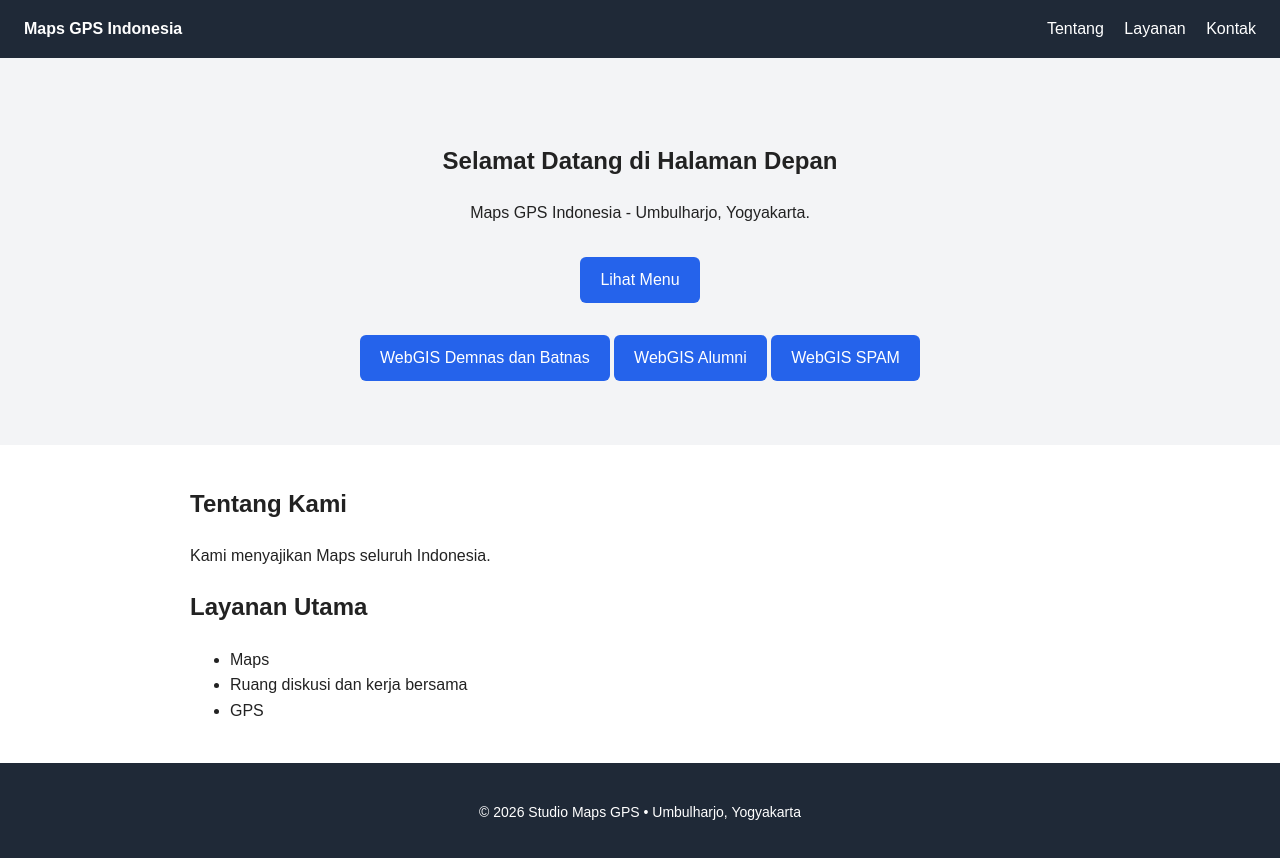
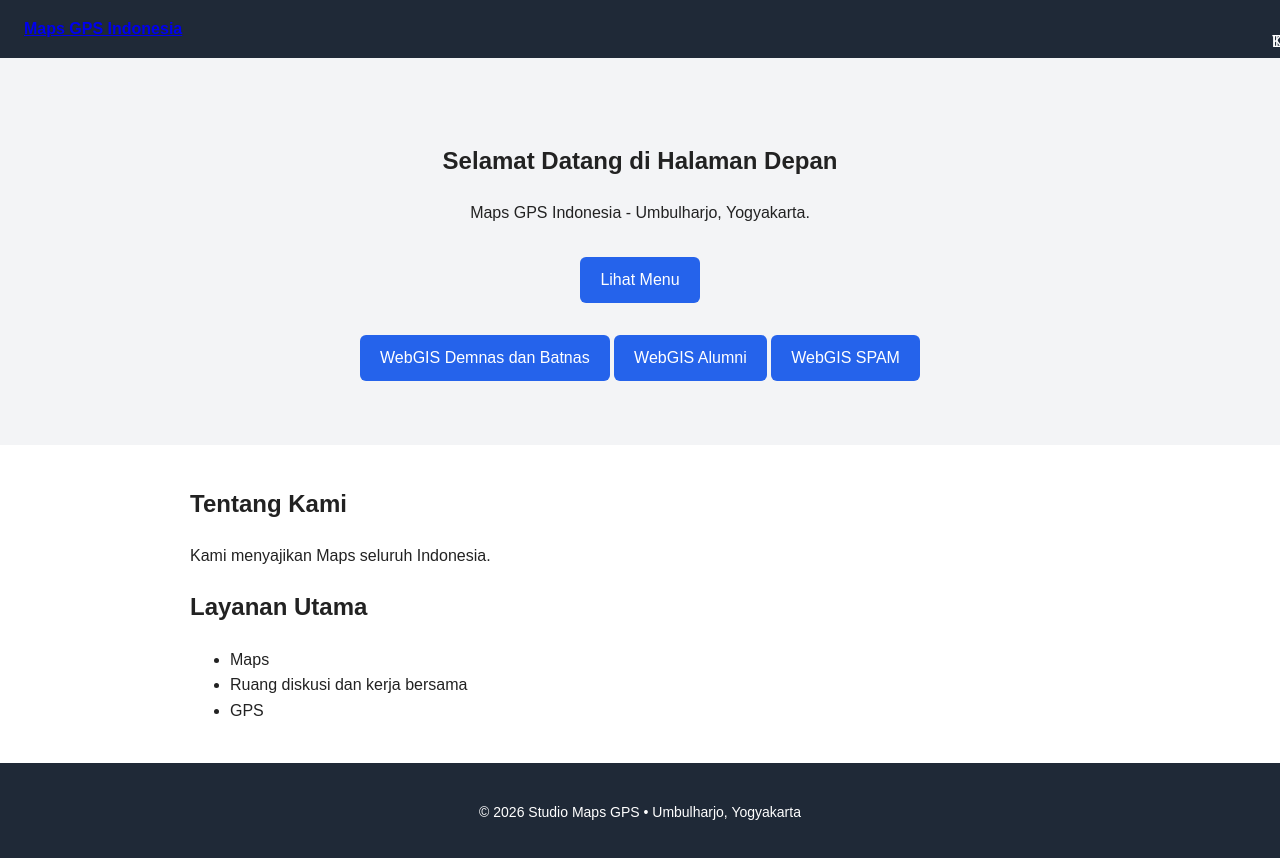
Before and after one commit to mapsgps/mapsgps, a plain HTML site: page index.html in a window 1280 px wide. Drawn offline with Linux system fonts and the light colour scheme.

Commit message:
Update header to make title a clickable link

```diff
--- a/index.html
+++ b/index.html
@@ -20,6 +20,7 @@
       align-items: center;
     }
     nav a {
+      position: fixed;
       color: #fff;
       text-decoration: none;
       margin-left: 16px;
@@ -54,7 +55,7 @@
 </head>
 <body>
   <header>
-    <strong>Maps GPS Indonesia</strong>
+    <strong><a href="#">Maps GPS Indonesia</a></strong>
     <nav>
       <a href="#tentang">Tentang</a>
       <a href="#layanan">Layanan</a>
```
